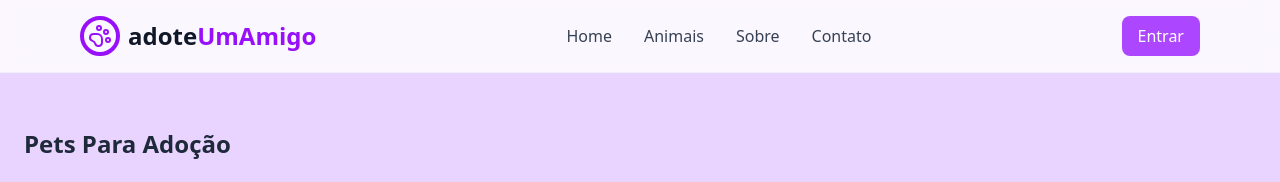
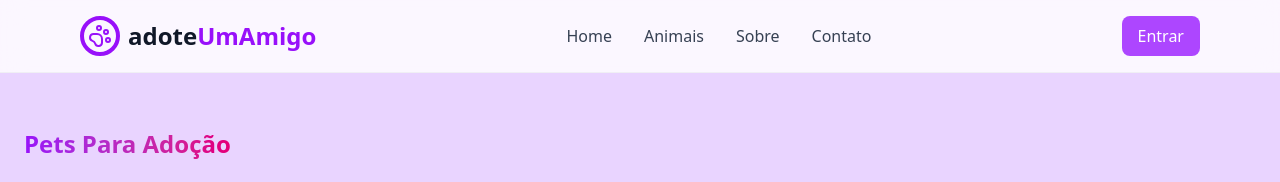
Before and after one commit to guihlherme0/AdoteUmAmigo, a React (Vite) app: page /catalogo in a window 1280 px wide. Shown: the top 182 px of the page. Built offline with nearby package versions, Linux system fonts and the light colour scheme.

Commit message:
correcao de cores nos textos

```diff
--- a/src/Components/Hero.jsx
+++ b/src/Components/Hero.jsx
@@ -1,7 +1,6 @@
-import React from "react";
 import { Circle, Heart, HomeIcon } from "lucide-react";
 import hero from "../assets/hero.png";
-import { Link, useNavigate } from "react-router-dom";
+import { Link} from "react-router-dom";
 
 function Hero() {
   const adocoesHoje = 12;
--- a/src/pages/Catalogo.jsx
+++ b/src/pages/Catalogo.jsx
@@ -28,7 +28,7 @@
         <h2
           data-aos="fade-right"
           data-aos-duration="500"
-          className="text-2xl font-bold text-gray-800"
+          className="text-2xl font-bold bg-gradient-to-r from-purple-600 to-pink-600 bg-clip-text text-transparent"
         >
           Pets Para Adoção
         </h2>
```
